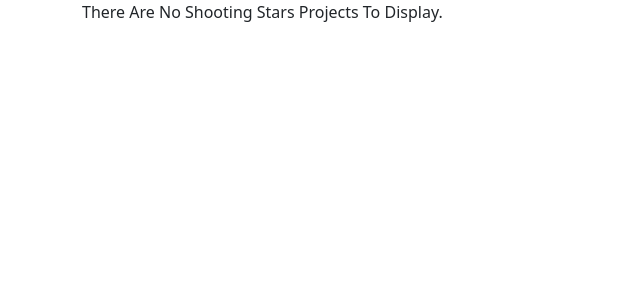
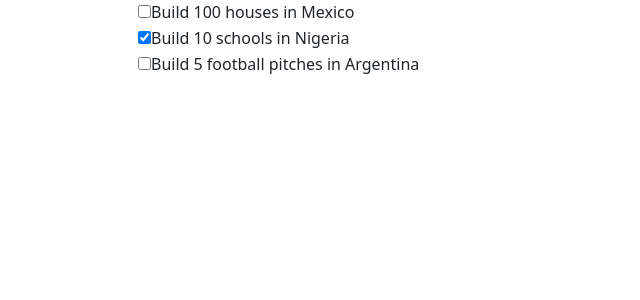
Before and after one commit to AmilaDeAlwis/shooting-stars, an Angular app: page / in a window 1280 px wide. Shown: the top 300 px of the page, without its empty margins (0-640 px from the left). Built offline with nearby package versions, Linux system fonts and the light colour scheme.

Commit message:
list item completion and index binded

```diff
--- a/src/app/app.component.html
+++ b/src/app/app.component.html
@@ -5,10 +5,15 @@
 
   <ng-template #showItems>
     <ul class="wish-list">
-      <li *ngFor="let item of items">
+      <li *ngFor="let item of items; index as ii">
         <div class="form-check">
           <label class="form-check-label">
-            <input type="checkbox" class="checkbox" />{{ item.wishText }}
+            <input
+              type="checkbox"
+              class="checkbox"
+              [checked]="item.isComplete"
+              [attr.data-index]="ii"
+            />{{ item.wishText }}
           </label>
         </div>
       </li>
--- a/src/app/app.component.ts
+++ b/src/app/app.component.ts
@@ -8,9 +8,9 @@ import { WishItem } from 'src/shared/models/wishItem';
 })
 export class AppComponent {
   items : WishItem[] = [
-    // new WishItem('Build 100 houses in Mexico'),
-    // new WishItem('Build 10 schools in Nigeria'),
-    // new WishItem('Build 5 football pitches in Argentina')
+    new WishItem('Build 100 houses in Mexico'),
+    new WishItem('Build 10 schools in Nigeria', true),
+    new WishItem('Build 5 football pitches in Argentina')
   ];
   title = 'Shooting Stars';
 }
```
